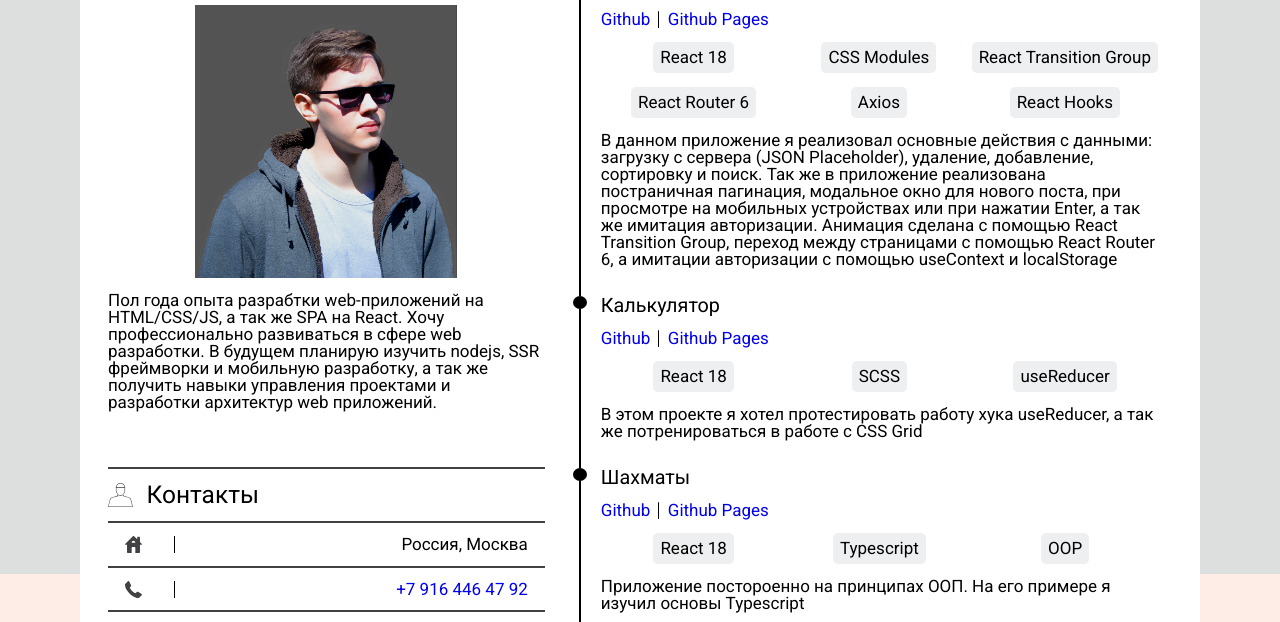
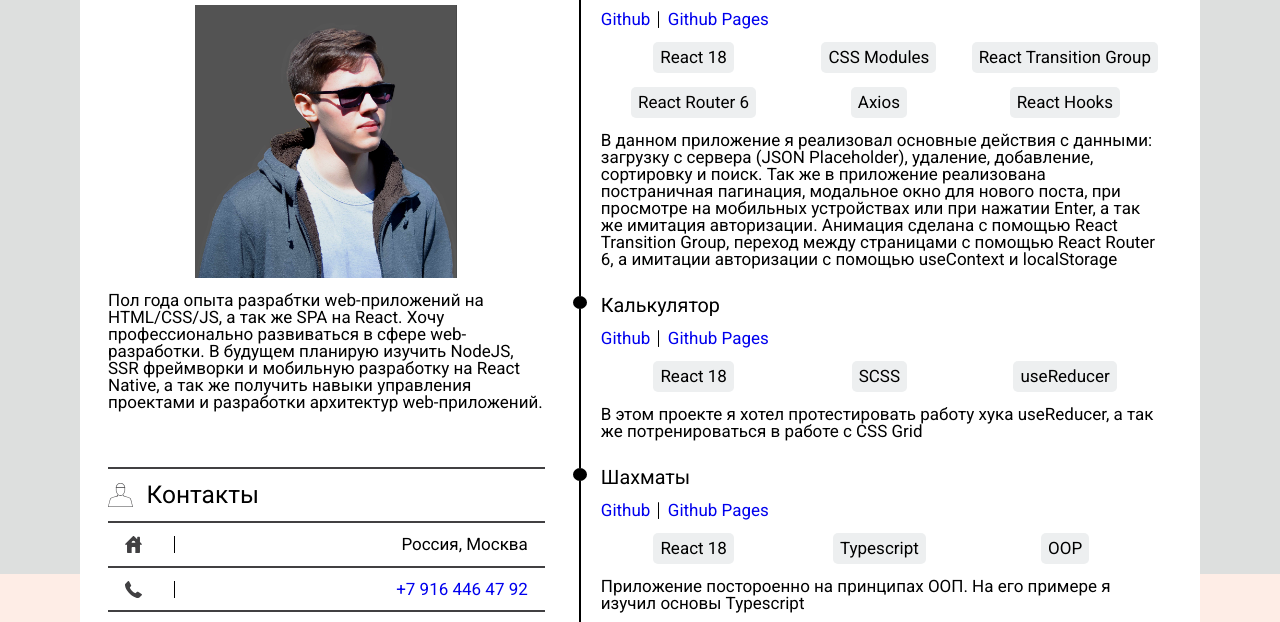
Before and after one commit to 4reall/Resume, a plain HTML site: page index.html in a window 1280 px wide. Shown: the part 121-743 px from the top of the page. Drawn offline with Linux system fonts and the light colour scheme.

Commit message:
typography fixes

```diff
--- a/index.html
+++ b/index.html
@@ -22,10 +22,10 @@
 					<img src="assets/resumeFinaal.jpg" alt="avatar" class="about__img">
 					<p class="about__descr">Пол года опыта разрабтки web-приложений на HTML/CSS/JS, а так же SPA на React.
 						Хочу
-						профессионально развиваться в сфере web разработки. В будущем планирую изучить nodejs, SSR фреймворки
+						профессионально развиваться в сфере web-разработки. В будущем планирую изучить NodeJS, SSR фреймворки
 						и
-						мобильную разработку, а так же получить навыки управления проектами и разработки архитектур web
-						приложений.
+						мобильную разработку на React Native, а так же получить навыки управления проектами и разработки
+						архитектур web-приложений.
 					</p>
 				</section>
 				<section class="contact">
@@ -188,7 +188,7 @@
 							<h3 class="projects__title">Шахматы</h3>
 							<ul class="projects__links">
 								<a target="_blank" href="https://github.com/4reall/chess_app_react_ts">Github</a>
-								<a target="_blank" href="https://4reall.github.io/crud_app_react/">Github Pages</a>
+								<a target="_blank" href="https://4reall.github.io/chess_app_react_ts/">Github Pages</a>
 							</ul>
 							<ul class="projects__stack list">
 								<li class="projects__technology item"><span>React 18</span></li>
```
